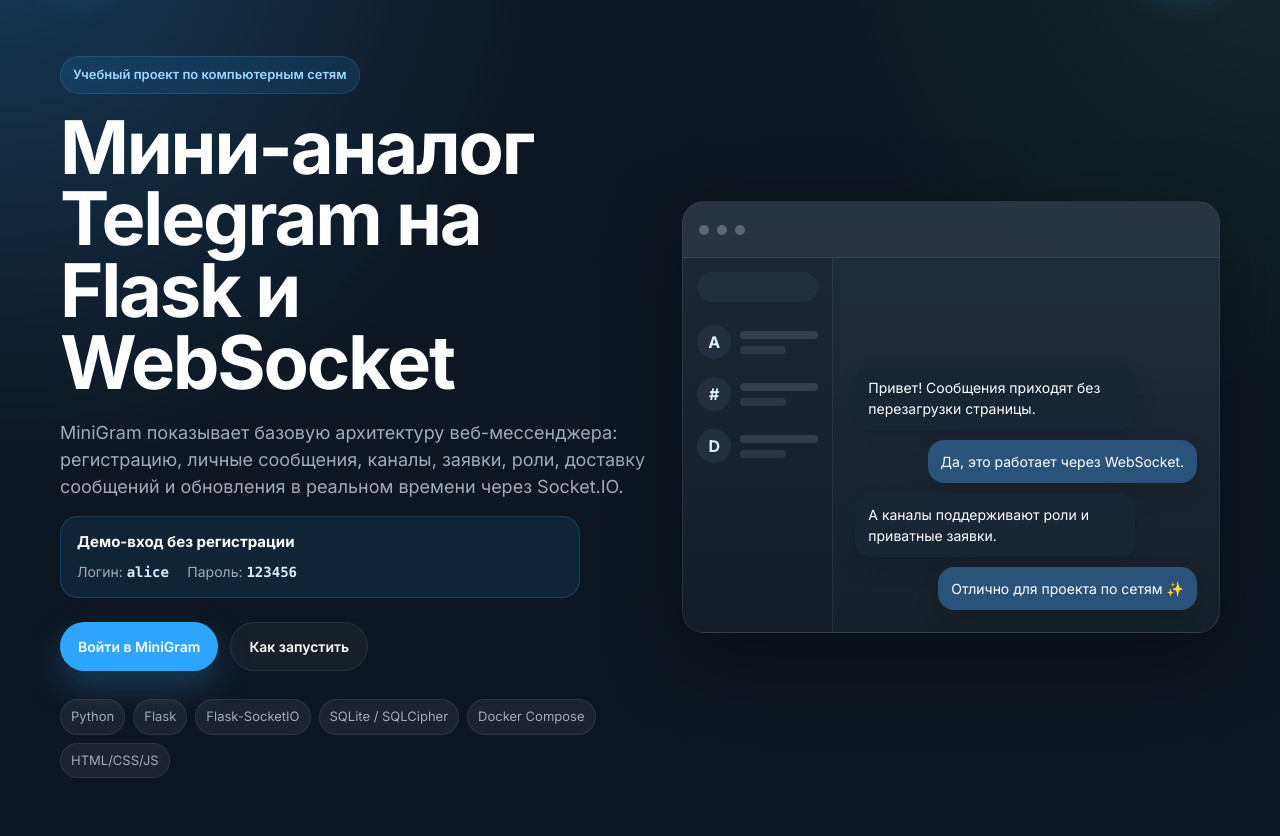
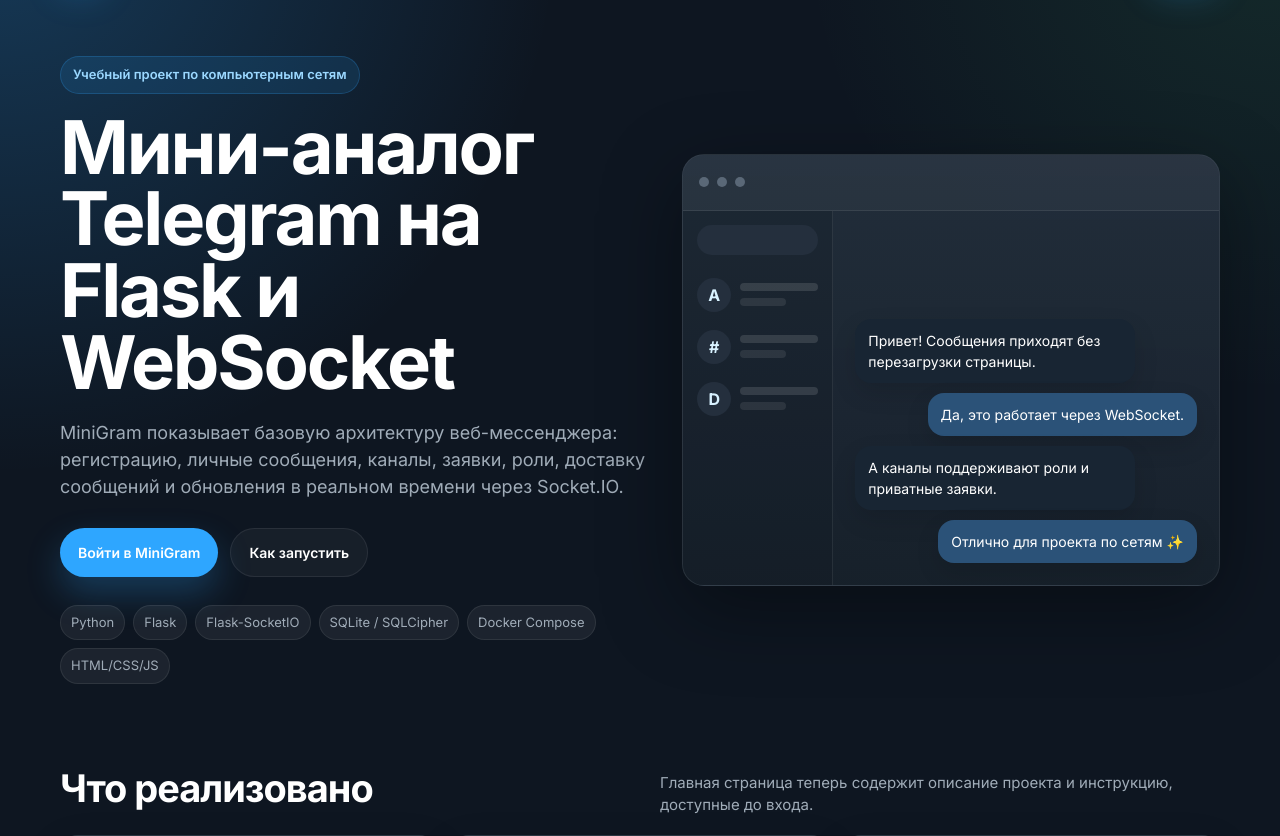
Before and after one commit to dmkir63-lgtm/minigram, a Flask app: page / in a window 1280 px wide. Shown: the part 86-922 px from the top of the page. Run offline with Flask 3, Linux system fonts and the light colour scheme.

Commit message:
vibecode 3

```diff
--- a/templates/landing.html
+++ b/templates/landing.html
@@ -166,36 +166,6 @@
       color: var(--text2);
       font-size: 18px;
       margin-bottom: 28px;
-    }
-
-
-    .demo-login {
-      margin: -12px 0 24px;
-      padding: 14px 16px;
-      border-radius: 18px;
-      border: 1px solid rgba(46, 166, 255, .22);
-      background: rgba(46, 166, 255, .10);
-      color: var(--text);
-      max-width: 520px;
-    }
-
-    .demo-login b {
-      display: block;
-      margin-bottom: 6px;
-      font-size: 15px;
-    }
-
-    .demo-login span {
-      display: inline-block;
-      margin-right: 14px;
-      color: var(--text2);
-      font-size: 14px;
-    }
-
-    .demo-login code {
-      color: #d7ecff;
-      font-family: Consolas, Monaco, 'Courier New', monospace;
-      font-weight: 700;
     }
 
     .hero-actions {
@@ -529,11 +499,6 @@
             MiniGram показывает базовую архитектуру веб-мессенджера: регистрацию, личные сообщения,
             каналы, заявки, роли, доставку сообщений и обновления в реальном времени через Socket.IO.
           </p>
-          <div class="demo-login">
-            <b>Демо-вход без регистрации</b>
-            <span>Логин: <code>alice</code></span>
-            <span>Пароль: <code>123456</code></span>
-          </div>
           <div class="hero-actions">
             <a class="btn btn-primary" href="{{ login_href }}">Войти в MiniGram</a>
             <a class="btn btn-ghost" href="#setup">Как запустить</a>
```
